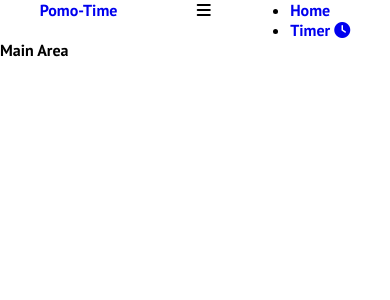
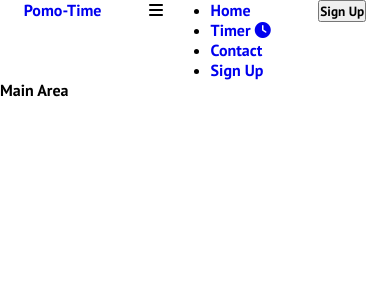
Before and after one commit to justinklam/pomo-time, a React (Create React App) app in the folder client/: page / in a window 390 px wide. Shown: the top 300 px of the page. Built offline with nearby package versions, Linux system fonts and the light colour scheme.

Commit message:
add in sign up link for mobile and button

```diff
--- a/client/src/components/Navbar/Navbar.jsx
+++ b/client/src/components/Navbar/Navbar.jsx
@@ -34,7 +34,24 @@ const Navbar = () => {
             Timer <i class="fa-solid fa-clock"></i>
           </Link>
         </li>
+        <li className="nav-item">
+          <Link to="/contact" className="nav-links" onClick={closeMobileMenu}>
+            Contact
+          </Link>
+        </li>
+        <li className="nav-item">
+          <Link
+            to="/sign-up"
+            className="nav-links-mobile"
+            onClick={closeMobileMenu}
+          >
+            Sign Up
+          </Link>
+        </li>
       </ul>
+      <Link to="sign-up">
+        <button className="btn">Sign Up</button>
+      </Link>
     </nav>
   );
 };
```
